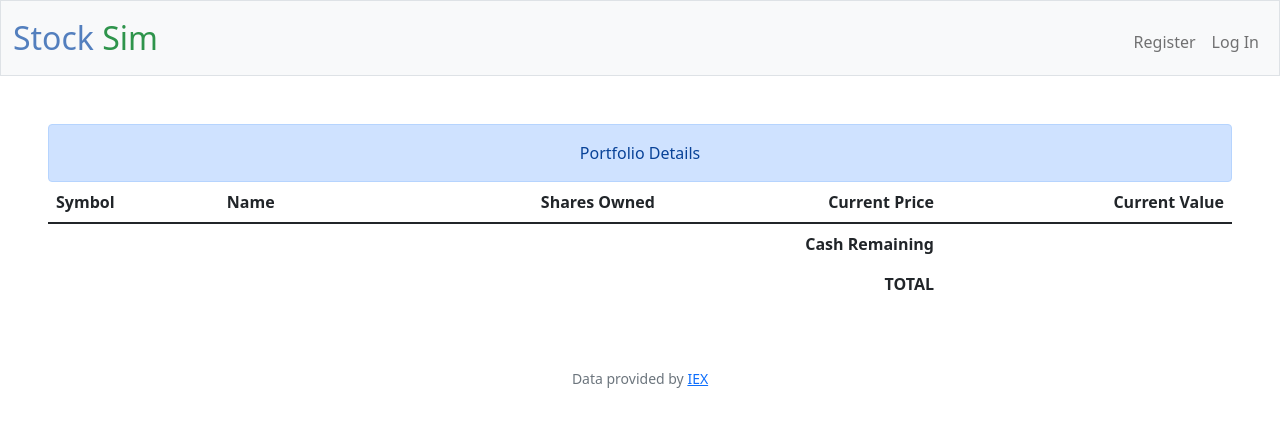
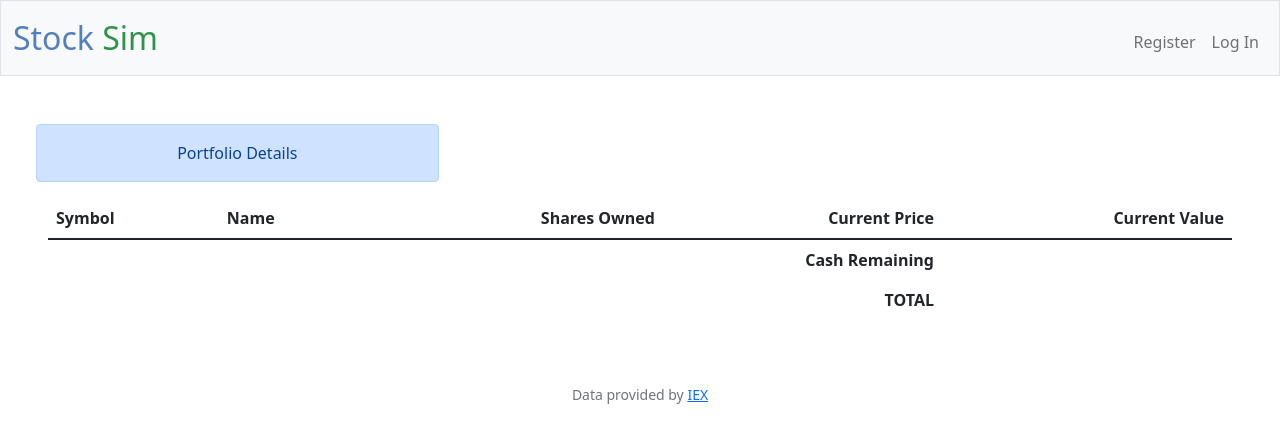
Before and after one commit to gitpk-0/cs50_finance_app, a Flask app: template templates/index.html in a window 1280 px wide. Shown: the top 438 px of the page. Run offline with Flask 2, Linux system fonts and the light colour scheme; the template is opened without the code that fills it, so the values that code supplies are empty; some libraries are stand-ins or nearby versions.

Commit message:
header update

```diff
--- a/templates/index.html
+++ b/templates/index.html
@@ -6,8 +6,13 @@ Home
 
 {% block main %}
 <header>
-    <div class="alert alert-primary mb-0 text-center" role="alert">
+    <!-- <div class="alert alert-primary mb-0 text-center" role="alert">
         Portfolio Details
+    </div> -->
+    <div class="row">
+        <div class="alert alert-primary col-md-4 col-md-offset-4" align="center">
+            Portfolio Details
+        </div>
     </div>
 </header>
 <table class="table">
```
